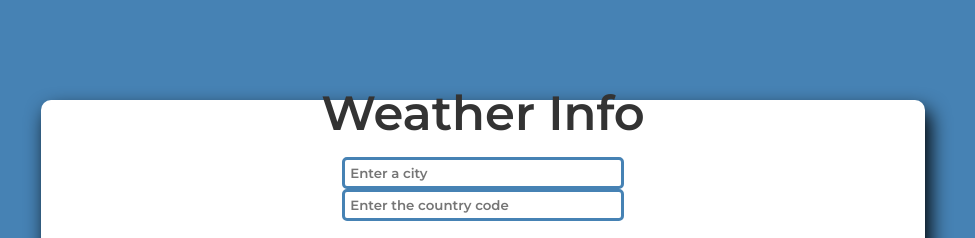
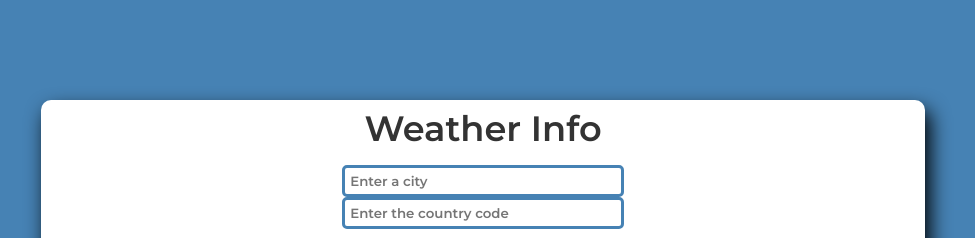
Before and after one commit to AryanSuvarna/WeatherApp, a plain HTML site: page index.html in a window 1280 px wide. Shown: the top 238 px of the page, without its empty margins (157-1132 px from the left). Drawn offline with Linux system fonts and the light colour scheme.

Commit message:
fixed formatting issues

```diff
--- a/app.css
+++ b/app.css
@@ -26,7 +26,7 @@ body{
 /* use dot here because it is the class type. */
 .app-title {
     width: 100%;
-    height: 150px;
+    height: 180px;
     border-radius: 10px 10px 0 0;
     display: flex;
     align-items: center;
@@ -38,7 +38,7 @@ body{
     text-align: center;
     padding: 15px;
     margin: 0 auto;
-    font-size: 3em;
+    font-size: 2.2em;
     color: #333;
 }
 /* use # for id's */
```
